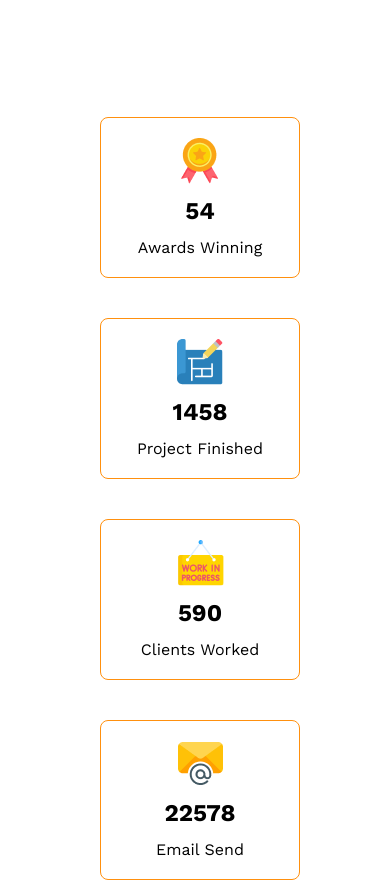
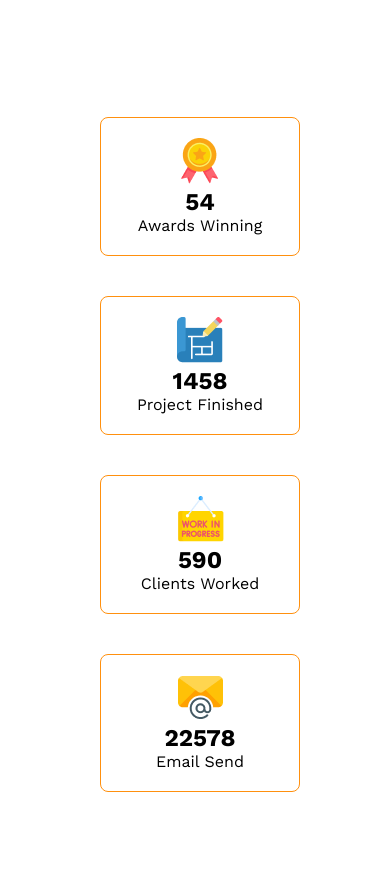
Before and after one commit to Mohammadarifcoding/g3-artic-website, a plain HTML site: page index.html in a window 390 px wide. Shown: the part 2849-3732 px from the top of the page. Drawn offline with nearby package versions, Linux system fonts and the light colour scheme.

Commit message:
Solve some responsive issue

```diff
--- a/style.css
+++ b/style.css
@@ -142,12 +142,10 @@ main {
   padding: 20px 30px;
 }
 .card{
-  display: flex;
-  justify-content: center;
-  align-items: center;
-  flex-direction: column;
-  gap: 13px;
+  display: block;
+  margin:0 auto;
   width: 200px;
+
 }
 .facts-description{
   line-height:20px;
```
